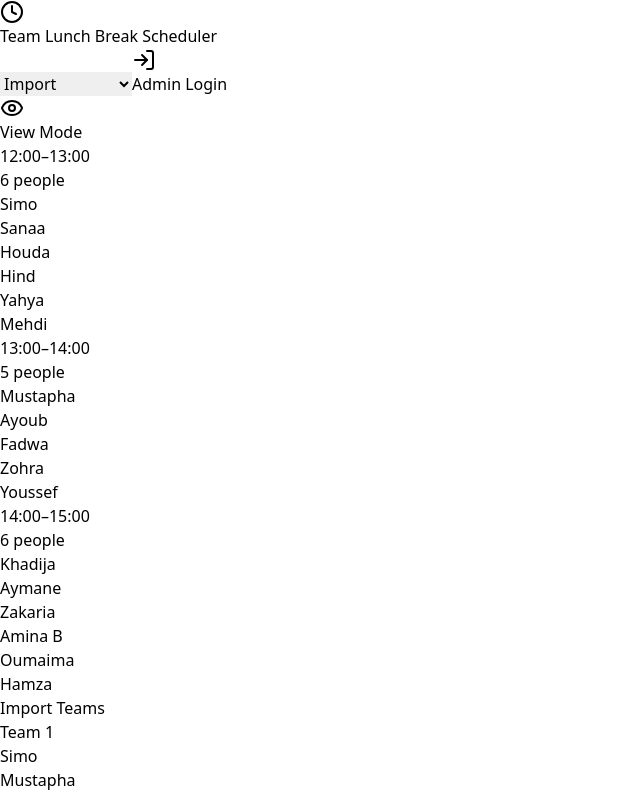
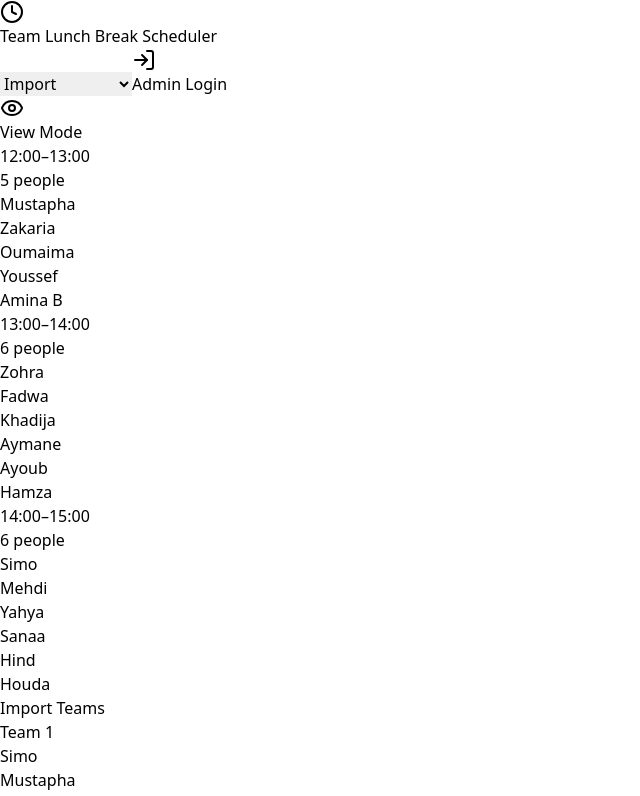
Before and after one commit to splach-coder/Team-Lunch-Break-Scheduler, a React (Vite) app: page / in a window 1280 px wide. Shown: the top 796 px of the page, without its empty margins (0-640 px from the left). Built offline with nearby package versions, Linux system fonts and the light colour scheme.

Commit message:
Update team names and members in App.jsx, adjust scheduling constraints, and remove unused buttons for a cleaner UI.

```diff
--- a/src/App.jsx
+++ b/src/App.jsx
@@ -12,13 +12,14 @@ const App = () => {
       { id: 5, name: 'Team 5', members: ['Yahya', 'Mehdi', 'Youssef', 'Hamza'], color: 'bg-pink-100 text-pink-800 border-pink-200' }
     ],
     "Export": [
-      { id: 6, name: 'Team A', members: ['Ahmed', 'Fatima', 'Karim'], color: 'bg-red-100 text-red-800 border-red-200' },
-      { id: 7, name: 'Team B', members: ['Nadia', 'Omar', 'Leila'], color: 'bg-indigo-100 text-indigo-800 border-indigo-200' }
+      { id: 6, name: 'Team 1', members: ['Mourad', 'chaimae', 'Dija' ], color: 'bg-red-100 text-red-800 border-red-200' },
+      { id: 7, name: 'Team 2', members: ['Aya', 'Zahira', 'Fatima zahra'], color: 'bg-indigo-100 text-indigo-800 border-indigo-200' },
+      { id: 11, name: 'Team 2', members: ['Mouhsin' , 'Ikram', 'Hafida'], color: 'bg-green-100 text-green-800 border-green-200' }
     ],
     "Administration": [
-      { id: 8, name: 'HR', members: ['Samira', 'Khalid'], color: 'bg-teal-100 text-teal-800 border-teal-200' },
-      { id: 9, name: 'Finance', members: ['Rachid', 'Laila', 'Hassan'], color: 'bg-amber-100 text-amber-800 border-amber-200' },
-      { id: 10, name: 'Management', members: ['Ali', 'Farida'], color: 'bg-lime-100 text-lime-800 border-lime-200' }
+      { id: 8, name: 'Team 1', members: ['Salma', "Amina"], color: 'bg-teal-100 text-teal-800 border-teal-200' },
+      { id: 9, name: 'Team 2', members: ['Fatima zahra Her', 'Wissal'], color: 'bg-amber-100 text-amber-800 border-amber-200' },
+      { id: 10, name: 'Team 3', members: ['Fatima zahra ben',], color: 'bg-green-100 text-green-800 border-green-200' }
     ]
   };
 
@@ -30,23 +31,22 @@ const App = () => {
 
   // Initialize schedule with all teams
   const initialSchedule = {
-    1: ['Simo', 'Sanaa', 'Houda', 'Hind', 'Yahya', 'Mehdi', 'Ahmed', 'Nadia', 'Samira', 'Ali'],
-    2: ['Mustapha', 'Ayoub', 'Fadwa', 'Zohra', 'Youssef', 'Fatima', 'Omar', 'Khalid', 'Rachid'],
-    3: ['Khadija', 'Aymane', 'Zakaria', 'Amina B', 'Oumaima', 'Hamza', 'Karim', 'Leila', 'Laila', 'Farida', 'Hassan']
+    1: ['Mustapha', 'Zakaria', 'Oumaima', 'Youssef', 'Amina B', 'Ikram', 'Dija', 'Salma', "Amina"],
+    2: ['Hafida', 'Aya', 'chaimae', 'Zohra', 'Fadwa', 'Khadija', 'Aymane', 'Ayoub', 'Hamza', 'Fatima zahra ben', 'Wissal'],
+    3: ['Zahira', 'Mouhsin', 'Mourad', 'Fatima zahra Her', "Simo", "Mehdi", "Yahya", 'Sanaa', 'Hind', 'Houda']
   };
 
   // Special constraints - expanded for all teams
   const specialConstraints = {
     conflictGroups: [
-      ['Sanaa', 'Fadwa', 'Zohra'], // Can't be in same time slot
+      ['Sanaa', 'Fadwa'], // Can't be in same time slot
       ['Mehdi', 'Hamza'], // Can't be in same time slot
-      ['Samira', 'Khalid'], // HR team can't be together
-      ['Ali', 'Farida'] // Management can't be together
+      ['Salma', 'Fatima zahra ben', 'Fatima zahra Her'], // HR team can't be together
     ],
     soloRequirements: [
       { person: 'Sanaa', team: 'Team 2' }, // Must be alone from Team 2
       { person: 'Fadwa', team: 'Team 3' },  // Must be alone from Team 3
-      { person: 'Samira', team: 'HR' }      // HR must be alone
+      { person: 'Fatima zahra ben', team: 'Team 3' }      // HR must be alone
     ]
   };
 
@@ -249,11 +249,12 @@ const App = () => {
       newSchedule[3].push('Hamza');
     } else if (selectedBigTeam === 'Administration') {
       // Place Samira alone from HR
-      newSchedule[3].push('Samira');
+      newSchedule[3].push('Fatima zahra ben');
 
       // Separate Ali and Farida
-      newSchedule[1].push('Ali');
-      newSchedule[2].push('Farida');
+      newSchedule[1].push('Fatima zahra ben');
+      newSchedule[2].push('Fatima zahra Her');
+      newSchedule[2].push('Salma');
     }
 
     // Now place remaining people
@@ -287,7 +288,7 @@ const App = () => {
           bestSlot = newSchedule[1].length <= newSchedule[3].length ? 1 : 3;
         }
         // Avoid putting HR members with Samira
-        else if (selectedBigTeam === 'Administration' && personTeam.name === 'HR' && newSchedule[3].includes('Samira')) {
+        else if (selectedBigTeam === 'Administration' && personTeam.name === 'Team 3' && newSchedule[3].includes('Fatima zahra ben')) {
           bestSlot = newSchedule[1].length <= newSchedule[2].length ? 1 : 2;
         }
 
@@ -385,13 +386,6 @@ ${timeSlots.map(slot =>
                 ))}
               </select>
               <button
-                onClick={autoOptimize}
-                className="flex items-center gap-2 bg-purple-600 text-white px-4 py-2 rounded-lg hover:bg-purple-700"
-              >
-                <RotateCcw className="w-4 h-4" />
-                Auto-Optimize
-              </button>
-              <button
                 onClick={generateMessage}
                 className="flex items-center gap-2 bg-blue-600 text-white px-4 py-2 rounded-lg hover:bg-blue-700"
               >
@@ -449,7 +443,7 @@ ${timeSlots.map(slot =>
                   className="w-full px-3 py-2 border rounded-lg"
                   value={loginData.username}
                   onChange={(e) => setLoginData({...loginData, username: e.target.value})}
-                  placeholder="admin"
+                  placeholder=""
                 />
               </div>
               <div className="mb-4">
@@ -459,7 +453,7 @@ ${timeSlots.map(slot =>
                   className="w-full px-3 py-2 border rounded-lg"
                   value={loginData.password}
                   onChange={(e) => setLoginData({...loginData, password: e.target.value})}
-                  placeholder="admin"
+                  placeholder=""
                 />
               </div>
               {loginError && <div className="text-red-500 mb-4">{loginError}</div>}
@@ -502,8 +496,7 @@ ${timeSlots.map(slot =>
                   )}
                   {selectedBigTeam === 'Administration' && (
                     <>
-                      • Samira and Khalid cannot be together<br/>
-                      • Ali and Farida cannot be together<br/>
+                      • Fatima zahra ben and Fatima zahra Her and Salma cannot be together<br/>
                     </>
                   )}
                 </div>
@@ -519,7 +512,6 @@ ${timeSlots.map(slot =>
                   )}
                   {selectedBigTeam === 'Administration' && (
                     <>
-                      • Samira must be alone from HR<br/>
                     </>
                   )}
                 </div>
```
